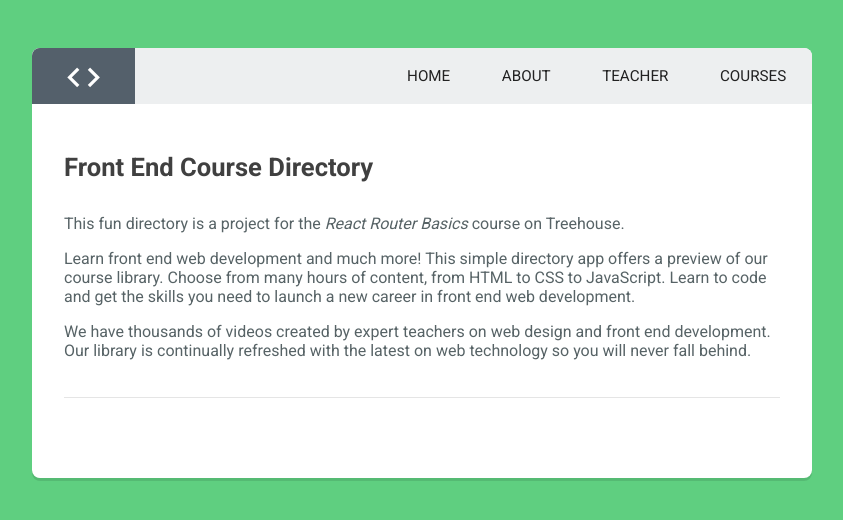
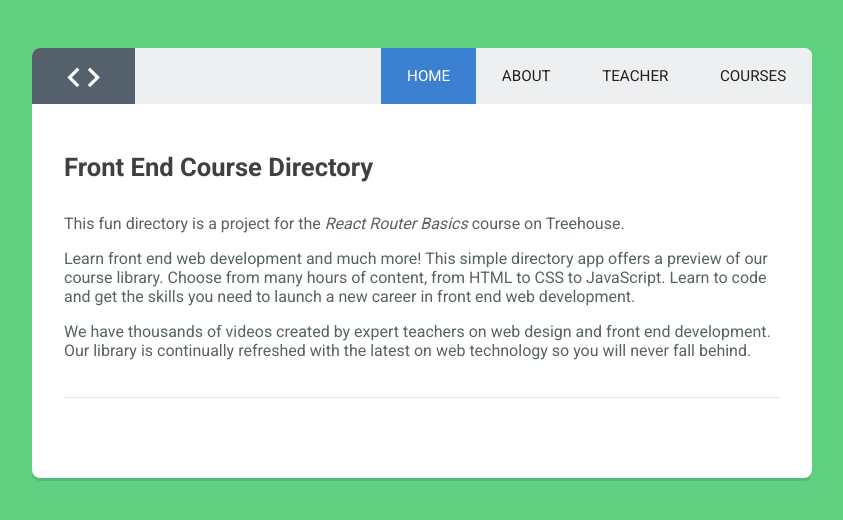
Before and after one commit to dainyleen/teachable, a React (Create React App) app: page / in a window 1280 px wide. Shown: the top 520 px of the page, without its empty margins (218-1061 px from the left). Built offline with nearby package versions, Linux system fonts and the light colour scheme.

Commit message:
Replaced Link with NavLink component

```diff
--- a/src/components/Header.js
+++ b/src/components/Header.js
@@ -1,14 +1,14 @@
 import React from 'react';
-import { Link } from 'react-router-dom';
+import { NavLink } from 'react-router-dom';
 
 const Header = () => (
   <header>
     <span className="icn-logo"><i className="material-icons">code</i></span>
     <ul className="main-nav">
-      <li><Link to="/">Home</Link></li>
-      <li><Link to="/about">About</Link></li>
-      <li><Link to="/teachers">Teacher</Link></li>
-      <li><Link to="/courses">Courses</Link></li>
+      <li><NavLink to="/">Home</NavLink></li>
+      <li><NavLink to="/about">About</NavLink></li>
+      <li><NavLink to="/teachers">Teacher</NavLink></li>
+      <li><NavLink to="/courses">Courses</NavLink></li>
     </ul>
   </header>
 );
```
